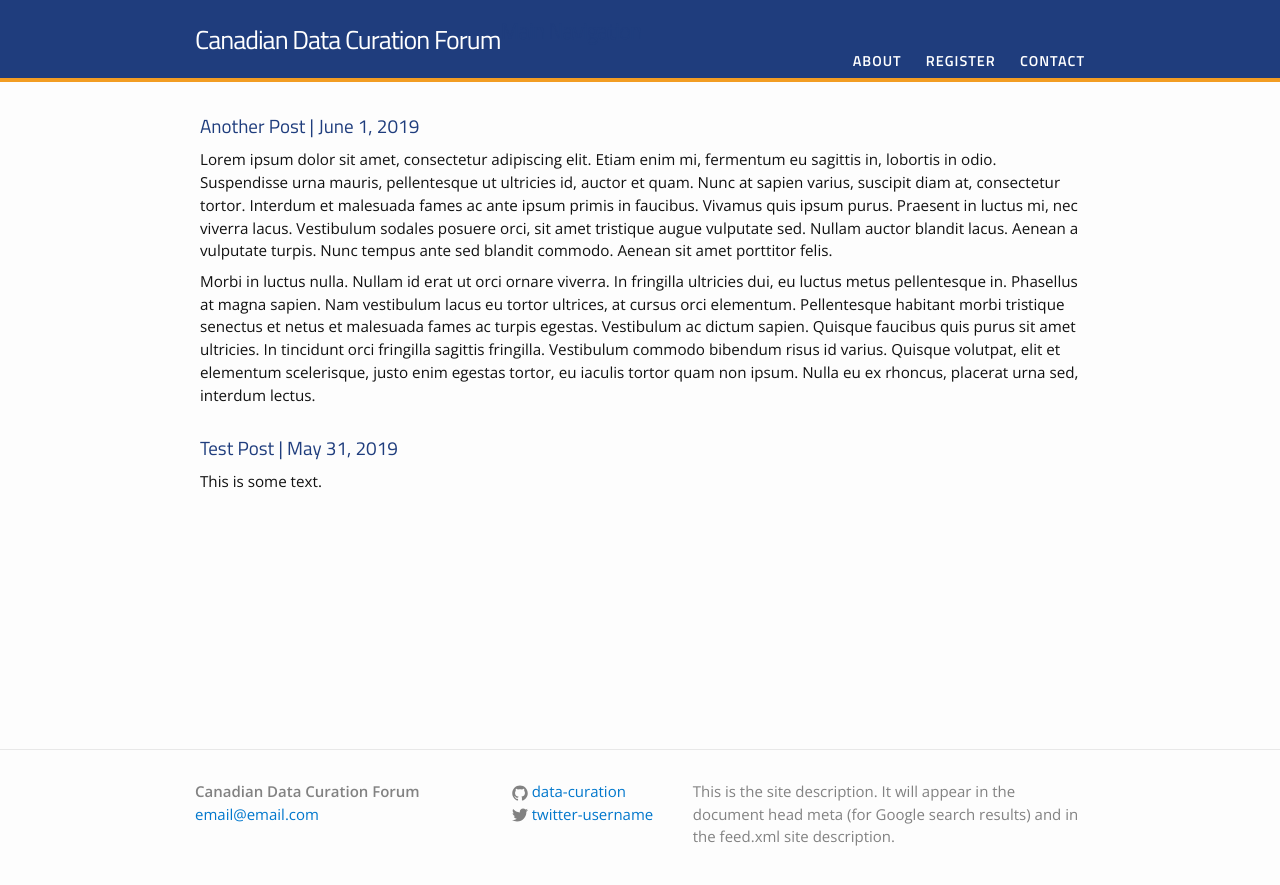
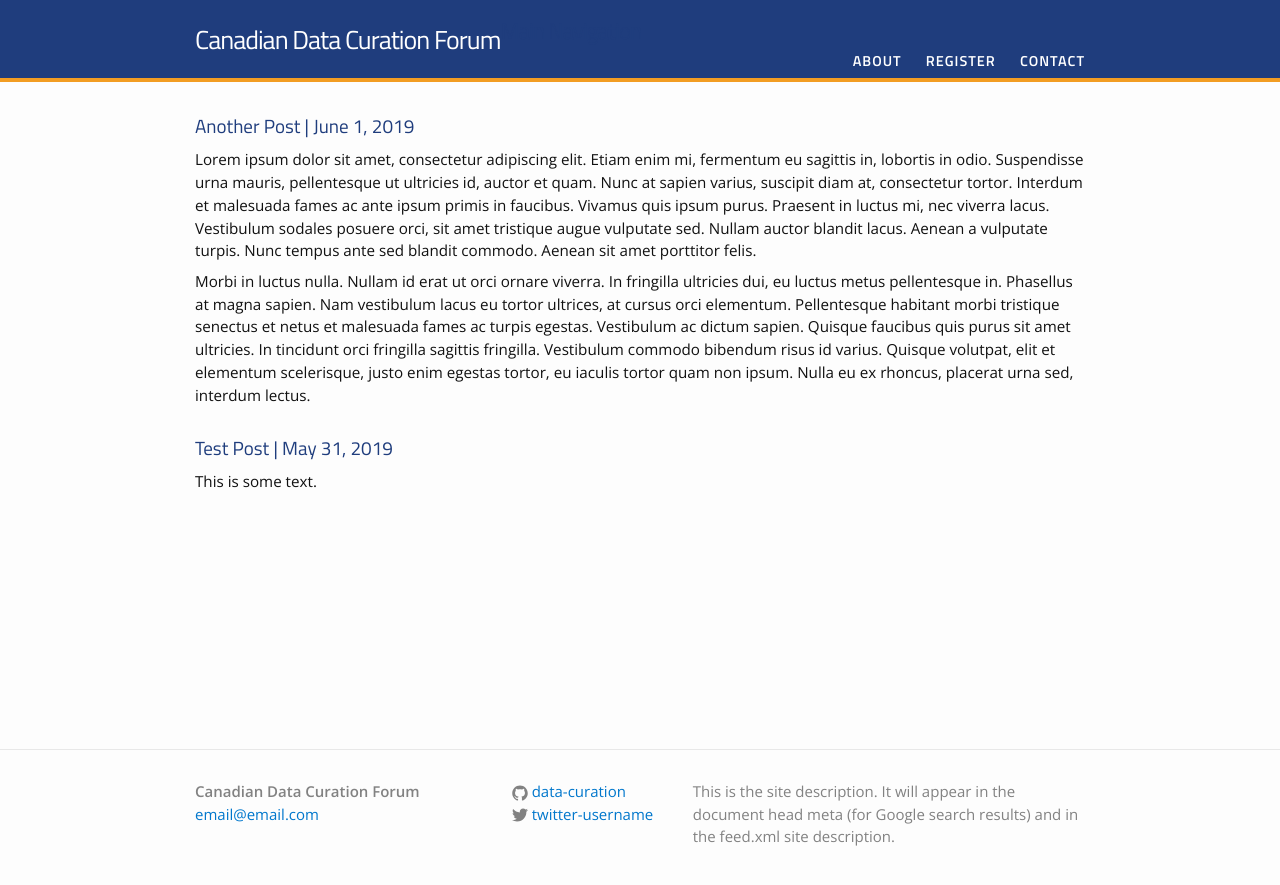
Before and after one commit to data-curation/data-curation.github.io, a Jekyll site: the page built from index.md, in a window 1280 px wide. Shown: the top 885 px of the page. Built offline with Jekyll 4.4.1, drawn with Linux system fonts in a browser that asks for light colours.

Commit message:
Update _layout.scss

```diff
--- a/_sass/_layout.scss
+++ b/_sass/_layout.scss
@@ -243,7 +243,6 @@ ul.listing li.listing-seperator {
 }
 ul.listing li.listing-item {
 	padding-bottom: 20px;
-	padding-left: 5px;
 }
 
 ul.listing li.listing-item time {
```
